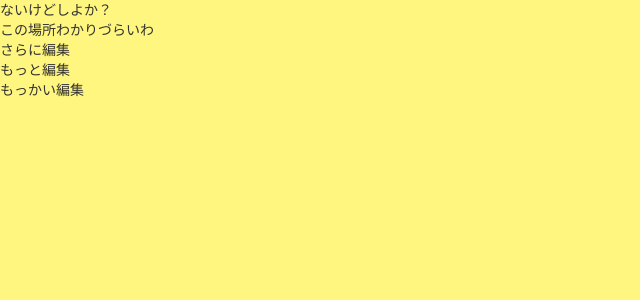
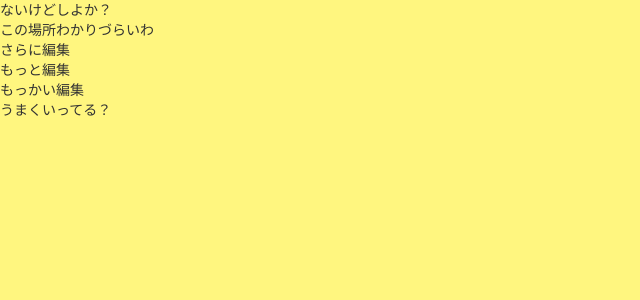
Before and after one commit to 8705/higgs, a CakePHP app: the page made by app/View/Tasks/add.ctp in a window 1280 px wide; the page is wider, and only the part inside the window is pictured. Shown: the part 420-720 px from the top of that part, without its empty margins (0-640 px from the left). Run offline with PHP 8.4 and a stand-in for CakePHP, Linux system fonts and the light colour scheme; the template is opened without the code that fills it, so the values that code supplies are empty; form fields are guessed from the names that the template uses; some libraries are stand-ins or nearby versions.

Commit message:
いけた？

```diff
--- a/app/View/Layouts/default.ctp
+++ b/app/View/Layouts/default.ctp
@@ -118,5 +118,6 @@
 <p>さらに編集</p>
 <p>もっと編集</p>
 <p>もっかい編集</p>
+<p>うまくいってる？</p>
 </body>
 </html>
```
